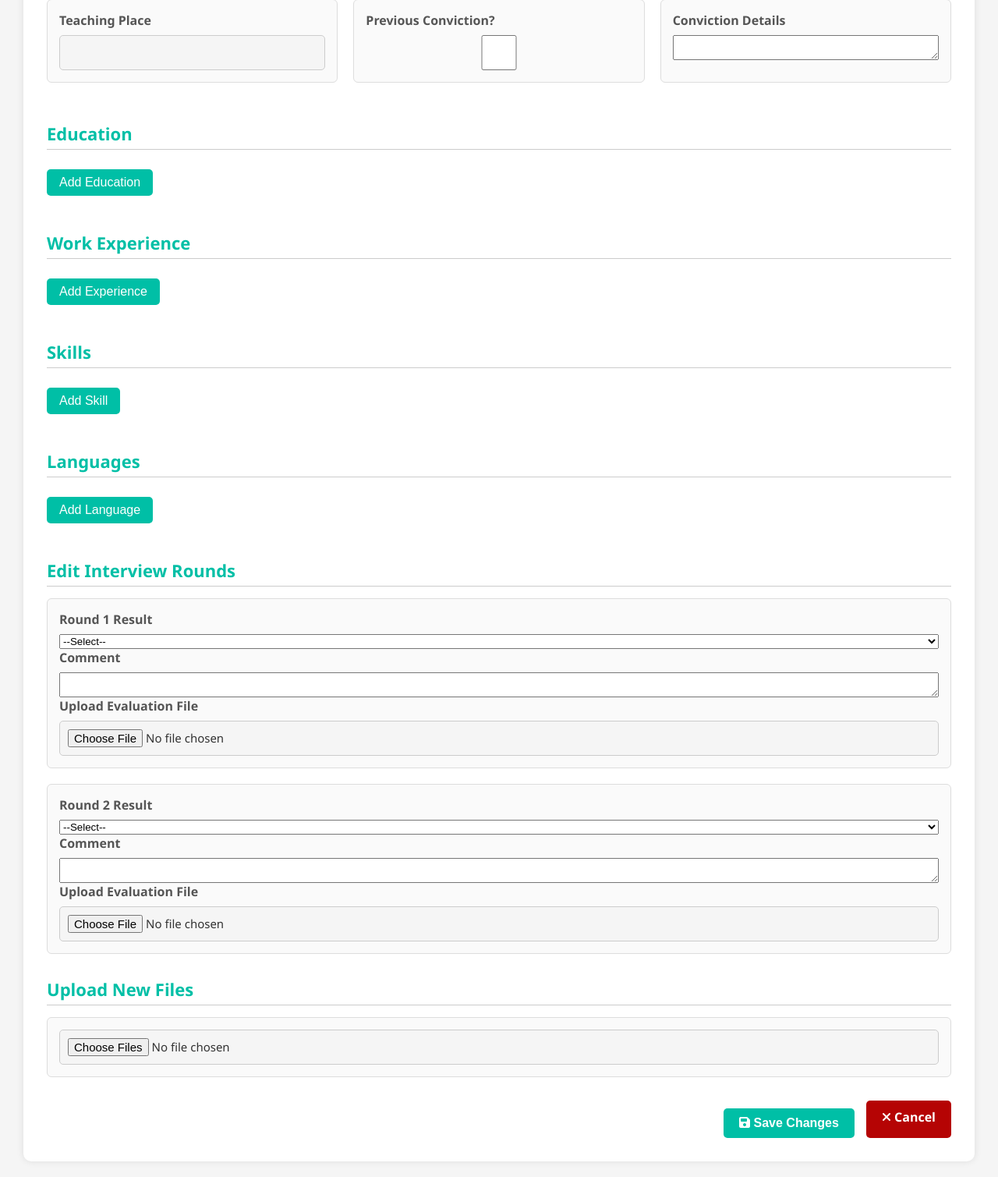
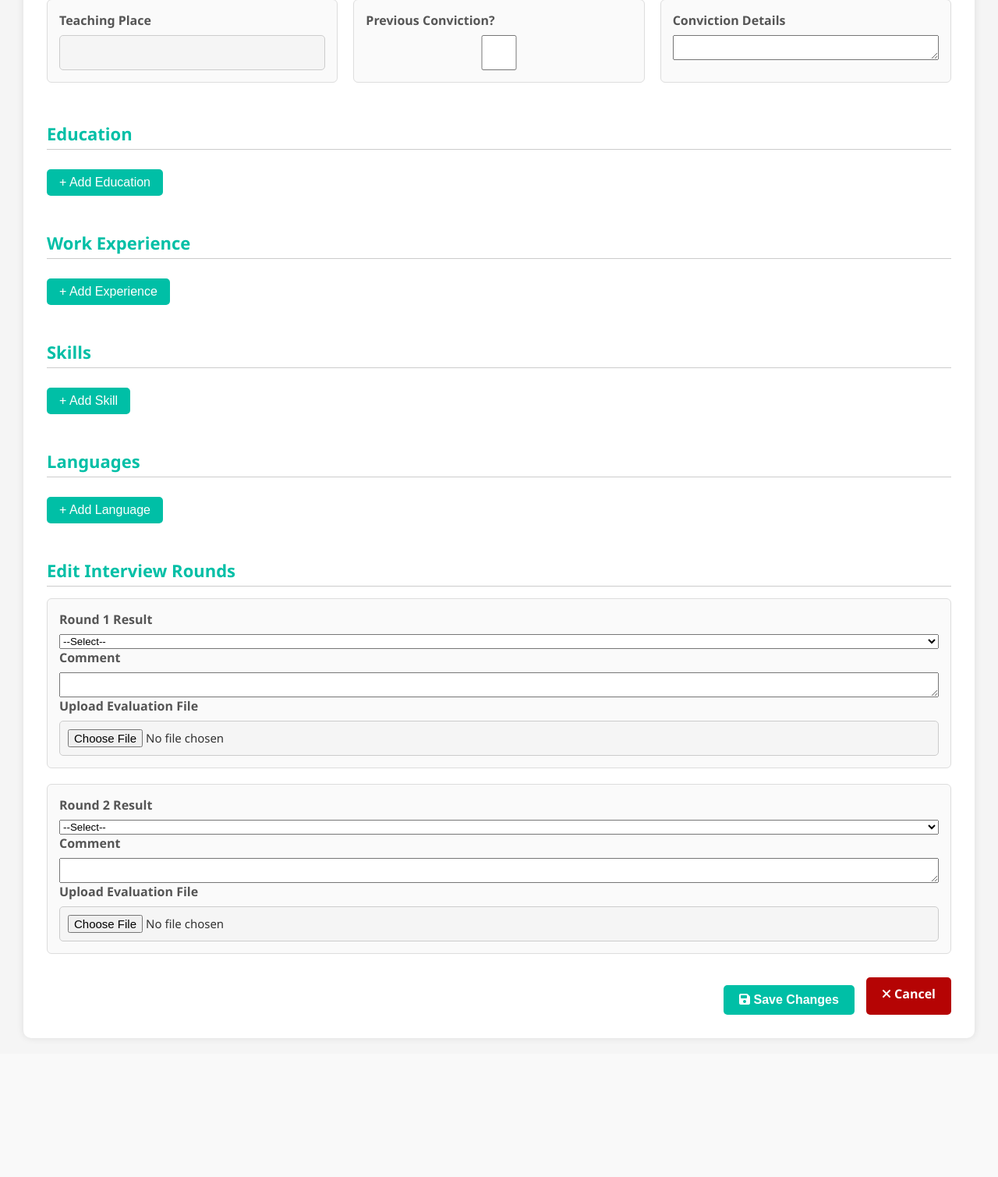
Before and after one commit to arrrpii/HR, a Flask app: template HRproject/templates/edit_profile.html in a window 1280 px wide. Shown: the part 476-1985 px from the top of the page at 78% size. After the commit the page ends 1809 px from the top, so only its background shows below. Run offline with Flask 3, Linux system fonts and the light colour scheme; the template is opened without the code that fills it, so the values that code supplies are empty.

Commit message:
Update edit_profile.html

```diff
--- a/HRproject/templates/edit_profile.html
+++ b/HRproject/templates/edit_profile.html
@@ -15,6 +15,7 @@
         <h2>Edit Candidate - {{ employee.first_name }} {{ employee.last_name }}</h2>
 
         <form action="{{ url_for('edit_profile', employee_id=employee.id) }}" method="post" enctype="multipart/form-data">
+          <!-- Personal Info -->
           <h3>Personal Information</h3>
           <div class="fields-grid">
             <div class="form-group">
@@ -62,6 +63,7 @@
             </div>
           </div>
 
+          <!-- Education -->
           <h3>Education</h3>
           <div id="education-section">
             {% for edu in employee.educations %}
@@ -76,7 +78,8 @@
               </div>
             {% endfor %}
           </div>
-        <button type="button" id="add-education-btn">Add Education</button>
+        <button type="button" id="add-education-btn"> + Add Education</button>
+
 
         <template id="education-template">
           <div class="form-group education-block">
@@ -90,6 +93,7 @@
           </div>
         </template>
 
+          <!-- Work Experience -->
           <h3>Work Experience</h3>
           <div id="experience-section">
             {% for exp in employee.experiences %}
@@ -106,7 +110,7 @@
               </div>
             {% endfor %}
           </div>
-         <button type="button" id="add-experience-btn">Add Experience</button>
+         <button type="button" id="add-experience-btn"> + Add Experience</button>
 
         <template id="experience-template">
           <div class="form-group experience-block">
@@ -122,6 +126,8 @@
           </div>
         </template>
 
+
+          <!-- Skills -->
           <h3>Skills</h3>
           <div id="skills-section">
             {% for skill in employee.custom_skills %}
@@ -134,7 +140,7 @@
               </div>
             {% endfor %}
           </div>
-        <button type="button" id="add-skill-btn">Add Skill</button>
+        <button type="button" id="add-skill-btn"> + Add Skill</button>
 
         <template id="skills-template">
           <div class="form-group skills-block">
@@ -159,7 +165,7 @@
               </div>
             {% endfor %}
           </div>
-            <button type="button" id="add-language-btn">Add Language</button>
+            <button type="button" id="add-language-btn"> + Add Language</button>
             <template id="language-template">
               <div class="form-group language-block">
                 <label>Language</label>
@@ -170,6 +176,7 @@
               </div>
             </template>
 
+          <!--Interview -->
           <h3>Edit Interview Rounds</h3>
               {% for i in range(1, 3) %}
                 <div class="form-group">
@@ -188,11 +195,6 @@
                 </div>
               {% endfor %}
 
-          <h3>Upload New Files</h3>
-          <div class="form-group">
-            <input type="file" name="new_files" multiple>
-          </div>
-
           <div class="action-buttons">
             <button type="submit" class="edit-btn"><i class="fas fa-save"></i> Save Changes</button>
             <a href="{{ url_for('personal_info', employee_id=employee.id) }}" class="delete-btn"><i class="fas fa-times"></i> Cancel</a>
```
